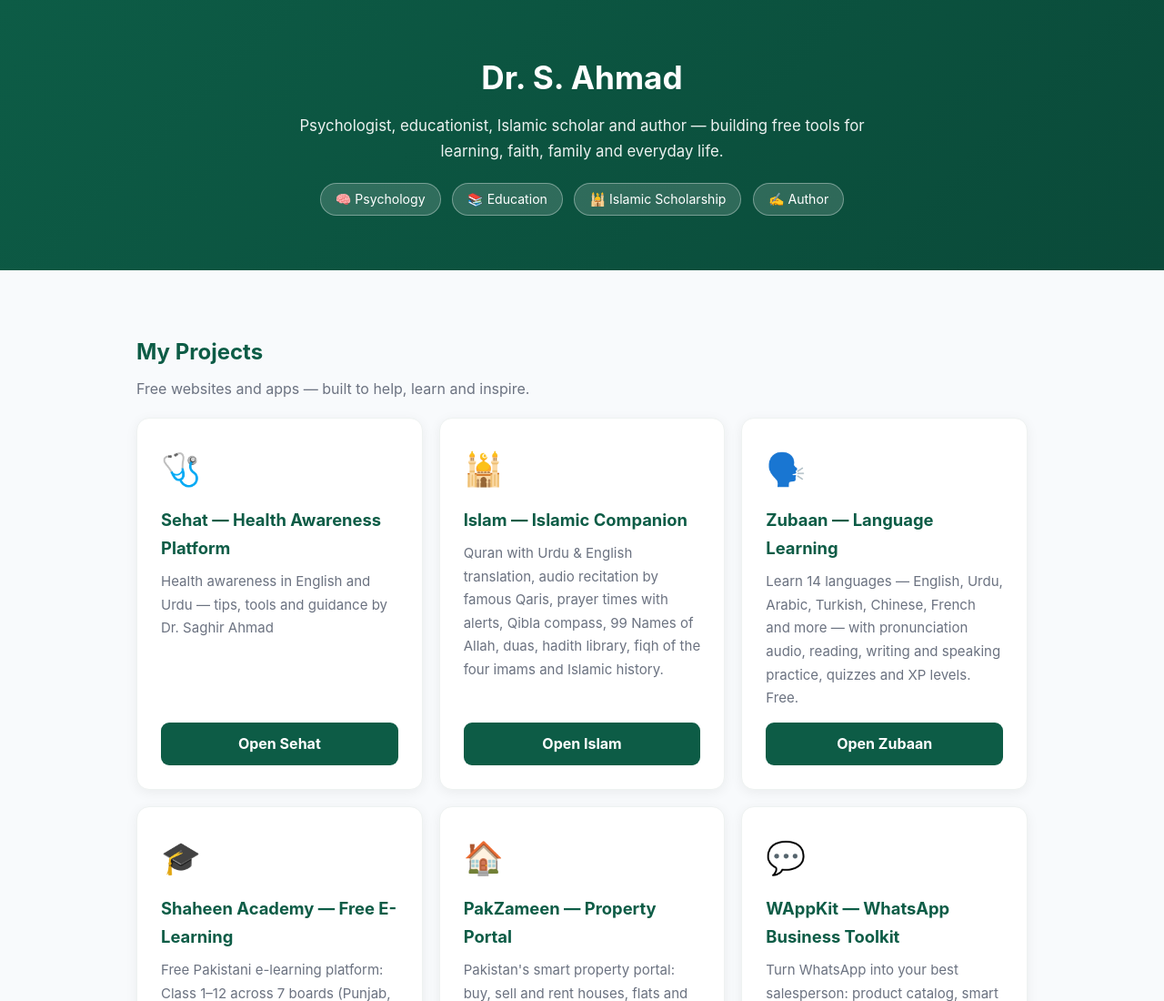
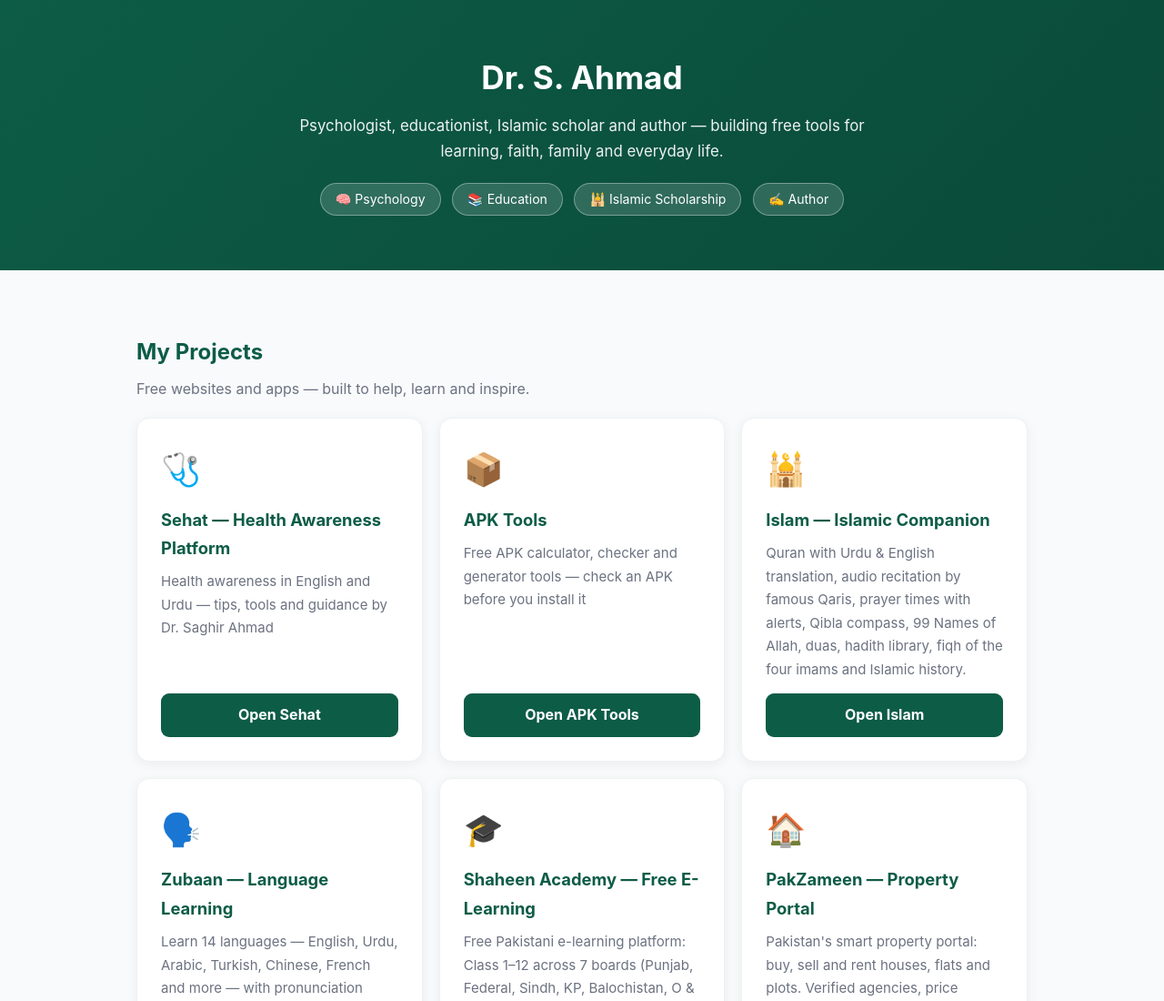
Before and after one commit to DrSAhmad/DrSAhmad.github.io, a plain HTML site: page index.html in a window 1280 px wide. Shown: the top 1100 px of the page at 91% size. Drawn offline with Linux system fonts and the light colour scheme.

Commit message:
Add APK Tools card

```diff
--- a/index.html
+++ b/index.html
@@ -64,7 +64,13 @@
       <p>Health awareness in English and Urdu — tips, tools and guidance by Dr. Saghir Ahmad</p>
       <a class="btn" href="https://drsahmad.github.io/sehat/">Open Sehat</a>
     </div>
-    <div class="card">
+        <div class="card">
+                <div class="ic">📦</div>
+                <h3>APK Tools</h3>
+              <p>Free APK calculator, checker and generator tools — check an APK before you install it</p>
+                <a class="btn" href="https://drsahmad.github.io/apk-tools/">Open APK Tools</a>
+        </div>
+          <div class="card">
       <div class="ic">🕌</div>
       <h3>Islam — Islamic Companion</h3>
       <p>Quran with Urdu &amp; English translation, audio recitation by famous Qaris, prayer times with alerts, Qibla compass, 99 Names of Allah, duas, hadith library, fiqh of the four imams and Islamic history.</p>
```
